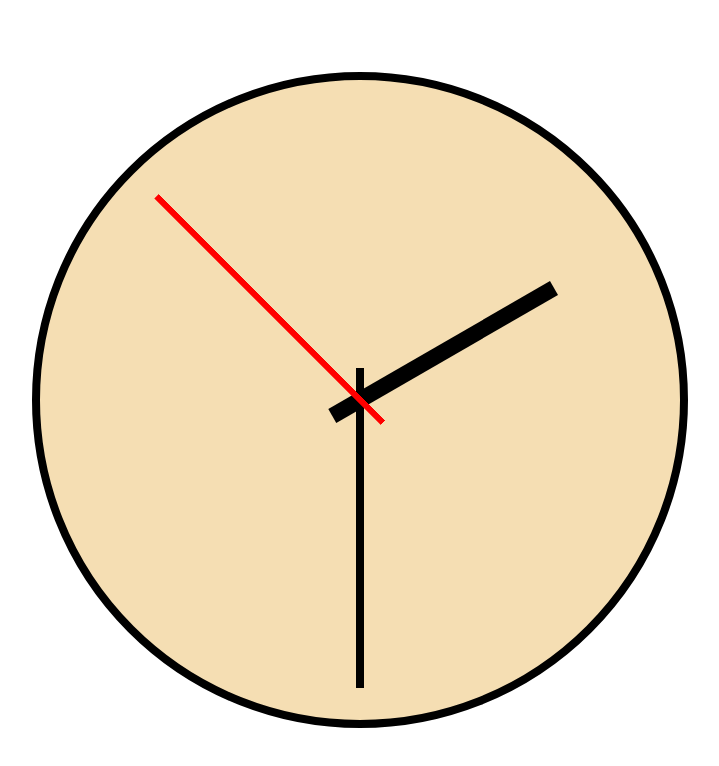
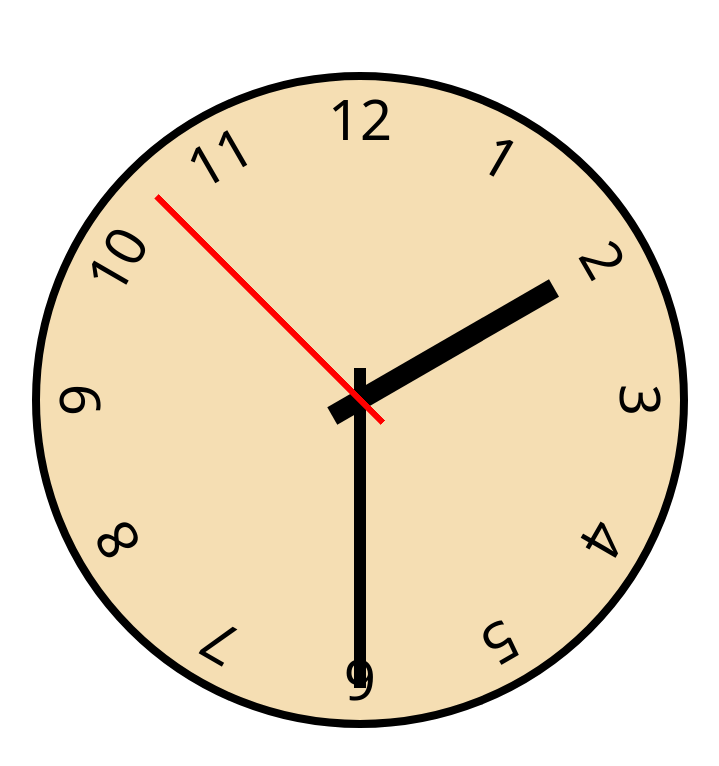
Before and after one commit to dansch1982/clock, a plain HTML site: page index.html in a window 1280 px wide. Shown: the whole page, without its empty margins (280-999 px from the left). Drawn offline with Linux system fonts and the light colour scheme.

Commit message:
numbers and style fixes

```diff
--- a/index.html
+++ b/index.html
@@ -10,14 +10,28 @@
 <body>
 
     <section id="clock">
+        <section id="numbers">
+            <span>1</span>
+            <span>2</span>
+            <span>3</span>
+            <span>4</span>
+            <span>5</span>
+            <span>6</span>
+            <span>7</span>
+            <span>8</span>
+            <span>9</span>
+            <span>10</span>
+            <span>11</span>
+            <span>12</span>
+        </section>
         <article id="seconds">
-            <article class="hand seconds"></article>
+            <article class="pointer"></article>
         </article>
         <article id="minutes">
-            <article class="hand minutes"></article>
+            <article class="pointer"></article>
         </article>
         <article id="hours">
-            <article class="hand hours"></article>
+            <article class="pointer"></article>
         </article>
     </section>
 
--- a/style/style.css
+++ b/style/style.css
@@ -7,6 +7,9 @@ body {
   display: flex;
   width: 100vw;
   height: 100vh;
+}
+body span {
+  font-family: monospace;
 }
 body #clock {
   position: relative;
@@ -18,6 +21,64 @@ body #clock {
   border: min(1vw, 1vh) solid black;
   border-radius: 50%;
 }
+body #clock #numbers {
+  position: absolute;
+  height: 100%;
+  width: 100%;
+  display: flex;
+  transition: transform 200ms ease-in-out;
+  justify-content: center;
+}
+body #clock #numbers :nth-child(1) {
+  transform: rotate(30deg);
+}
+body #clock #numbers :nth-child(2) {
+  transform: rotate(60deg);
+}
+body #clock #numbers :nth-child(3) {
+  transform: rotate(90deg);
+}
+body #clock #numbers :nth-child(4) {
+  transform: rotate(120deg);
+}
+body #clock #numbers :nth-child(5) {
+  transform: rotate(150deg);
+}
+body #clock #numbers :nth-child(6) {
+  transform: rotate(180deg);
+}
+body #clock #numbers :nth-child(7) {
+  transform: rotate(210deg);
+}
+body #clock #numbers :nth-child(8) {
+  transform: rotate(240deg);
+}
+body #clock #numbers :nth-child(9) {
+  transform: rotate(270deg);
+}
+body #clock #numbers :nth-child(10) {
+  transform: rotate(300deg);
+}
+body #clock #numbers :nth-child(11) {
+  transform: rotate(330deg);
+}
+body #clock #numbers :nth-child(12) {
+  transform: rotate(360deg);
+}
+body #clock #numbers span {
+  margin: auto;
+  background-color: unset;
+  width: min(2vw, 2vh);
+  height: 50%;
+  margin-bottom: 50%;
+  position: absolute;
+  transform-origin: bottom center;
+  width: -webkit-fit-content;
+  width: -moz-fit-content;
+  width: fit-content;
+  font-family: "Segoe UI", Tahoma, Geneva, Verdana, sans-serif;
+  font-size: min(7vw, 7vh);
+}
 body #clock #seconds {
   z-index: 3;
   position: absolute;
@@ -25,6 +86,13 @@ body #clock #seconds {
   width: 100%;
   display: flex;
   transition: transform 200ms ease-in-out;
+}
+body #clock #seconds .pointer {
+  margin: auto;
+  background-color: red;
+  width: min(0.75vw, 0.75vh);
+  height: 50%;
+  margin-bottom: 45%;
 }
 body #clock #minutes {
   z-index: 2;
@@ -34,6 +102,13 @@ body #clock #minutes {
   display: flex;
   transition: transform 200ms ease-in-out;
 }
+body #clock #minutes .pointer {
+  margin: auto;
+  background-color: black;
+  width: min(1.5vw, 1.5vh);
+  height: 50%;
+  margin-bottom: 45%;
+}
 body #clock #hours {
   z-index: 1;
   position: absolute;
@@ -42,26 +117,10 @@ body #clock #hours {
   display: flex;
   transition: transform 200ms ease-in-out;
 }
-body #clock #seconds .hand, body #clock #minutes .hand, body #clock #hours .hand {
+body #clock #hours .pointer {
   margin: auto;
   background-color: black;
-  width: min(1.5vw, 1.5vh);
-  height: 50%;
-  margin-bottom: 50%;
-}
-body #clock #seconds .seconds, body #clock #minutes .seconds, body #clock #hours .seconds {
-  background-color: red;
-  width: min(0.75vw, 0.75vh);
-  height: 50%;
-  margin-bottom: 45%;
-}
-body #clock #seconds .minutes, body #clock #minutes .minutes, body #clock #hours .minutes {
-  width: min(1vw, 1vh);
-  height: 50%;
-  margin-bottom: 45%;
-}
-body #clock #seconds .hours, body #clock #minutes .hours, body #clock #hours .hours {
-  width: min(2vw, 2vh);
+  width: min(2.5vw, 2.5vh);
   height: 40%;
   margin-bottom: 45%;
 }/*# sourceMappingURL=style.css.map */
```
